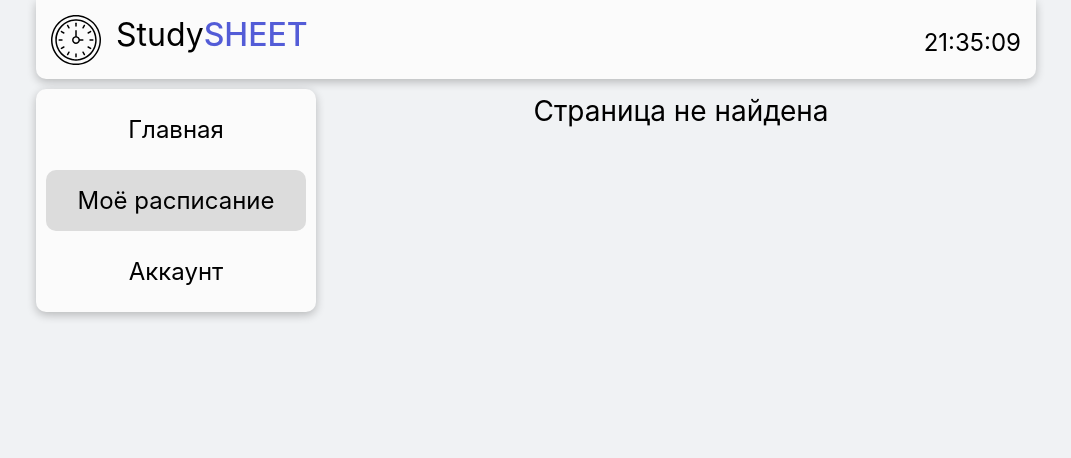
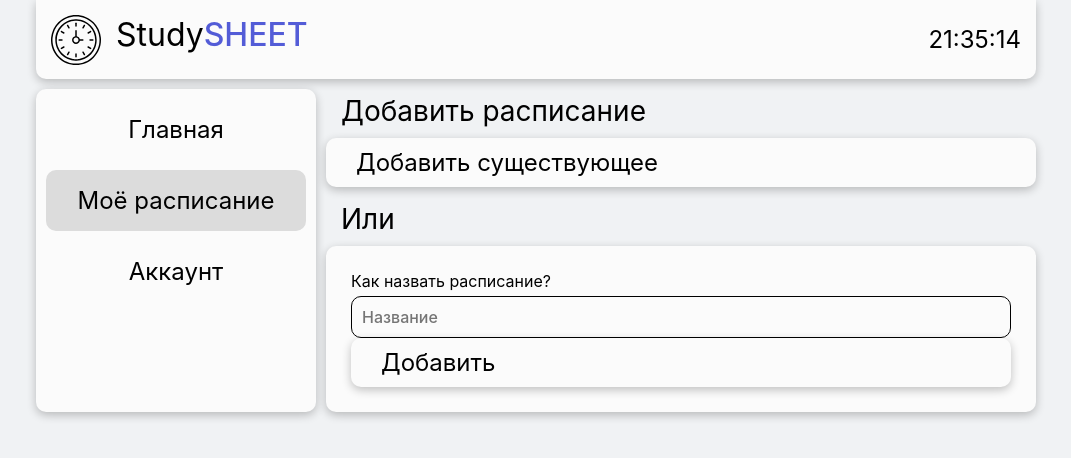
Before and after one commit to suvmer/studysheet, a React (Create React App) app in the folder client/: page /my/add in a window 1280 px wide. Shown: the top 458 px of the page, without its empty margins (104-1175 px from the left). Built offline with nearby package versions, Linux system fonts and the light colour scheme.

Commit message:
Create table page

```diff
--- a/client/src/App.css
+++ b/client/src/App.css
@@ -35,6 +35,9 @@ body {
   width: 1000px;
   margin: auto;
 }
+header * {
+  user-select: none;
+}
 
 header {
   background-color: var(--white);
@@ -42,7 +45,7 @@ header {
   padding: 15px 15px 10px 15px;
   display: flex;
   gap: 15px;
-  align-items: top;
+  align-items: start;
   border-radius: 0 0 10px 10px;
 }
 header a {
@@ -50,6 +53,7 @@ header a {
 }
 header p {
   margin-left: auto;
+  margin-bottom: 5px;
   font-size: var(--mid);
   align-self: center;
 }
@@ -104,6 +108,35 @@ aside a:focus, aside a.active {
   /*background-color: var(--white);
   box-shadow: rgba(0, 0, 0, 0.24) 0px 3px 20px;*/
   padding: 5px 15px 0 15px;
+  display: flex;
+  justify-content: space-between;
+}
+.event.create {
+  display: flex;
+  flex-direction: column;
+}
+.event.create input {
+  outline: none;
+  padding: 10px;
+  margin-top: 5px;
+  font-size: var(--small);
+  font-weight: 500;
+  border: solid 1px black;
+  border-radius: 10px;
+}
+.btn {
+  font-size: var(--mid);
+  padding: 10px 30px;
+  border-radius: 10px;
+  background-color: var(--white);
+  box-shadow: rgba(0, 0, 0, 0.24) 0px 3px 10px;
+  cursor: pointer;
+}
+.btn:hover {
+  background-color: var(--prewhite);
+}
+.btn:active {
+  background-color: var(--darkwhite);
 }
 .nextEvent {
   display: flex;
--- a/client/src/components/CreateTable.jsx
+++ b/client/src/components/CreateTable.jsx
@@ -1,6 +1,19 @@
 import React from "react";
 import classes from "../styles/UI/CreateTable.module.css";
+import { InfoBlock } from "./InfoBlock";
 
 export const CreateTable = () => {
-  return <div>NICE</div>;
+  return <><div className="midbox">
+  <mark className="big">Добавить расписание</mark>
+</div>
+<div className="btn" to="/my/add">Добавить существующее</div>
+  <div className="midbox center">
+    <mark className="big">Или</mark>
+  </div>
+<div className="event create">
+
+  <label for="name">Как назвать расписание?</label>
+  <input id="name" placeholder="Название"/>
+  <div className="btn" to="/my/add">Добавить</div>
+</div></>;
 };
--- a/client/src/components/Event.jsx
+++ b/client/src/components/Event.jsx
@@ -16,6 +16,7 @@ export const Event = () => {
     <hr />
     <div className="eventBody">{table.name}</div>
     <div className="eventTitle">Начнётся через {msToWords(table.start - curdate)}</div>
+    <hr />
     <br/>
 
     <InfoBlock text="Кабинет:">{table.cabinet}</InfoBlock>
--- a/client/src/components/Header.jsx
+++ b/client/src/components/Header.jsx
@@ -1,4 +1,5 @@
 import { useSelector } from "react-redux";
+import { NavLink } from "react-router-dom";
 import { Clock as Calendar } from "../resources/Calendars";
 import { dateToString } from "../utils/utils";
 
@@ -6,9 +7,9 @@ export const Header = () => {
     const curdate = useSelector(state => state.ui.time);
     return <header>
       <Calendar />
-      <a href="#">
+      <NavLink to="/">
         Study<mark className="blue bold">SHEET</mark>
-      </a>
+      </NavLink>
       <p>{dateToString(curdate)[1]}</p>
     </header>;
   }
--- a/client/src/components/SideBar.jsx
+++ b/client/src/components/SideBar.jsx
@@ -1,4 +1,4 @@
-import { Link, NavLink } from "react-router-dom";
+import { NavLink } from "react-router-dom";
 
 export const SideBar = () => {
     return <aside>
--- a/client/src/pages/MyPage.jsx
+++ b/client/src/pages/MyPage.jsx
@@ -3,12 +3,15 @@ import { dateToString } from '../utils/utils';
 import { useSelector } from 'react-redux';
 import { Event } from '../components/Event';
 import { InfoBlock } from '../components/InfoBlock';
+import { NavLink, useOutlet } from 'react-router-dom';
 
 export const MyPage = () => {
     const curdate = useSelector(state => state.ui.time);
-    return <div className="wall">
-            <div className="midbox">
+    const outlet = useOutlet();
+
+    const ownTables = <><div className="midbox">
     <mark className="big">Ваши расписания</mark>
+    <NavLink className="btn" to="/my/add">Добавить</NavLink>
 </div>
 <div className="event">
      <InfoBlock text="">ЯрГУ (2 курс)</InfoBlock>
@@ -18,6 +21,8 @@ export const MyPage = () => {
 
     <InfoBlock text="Событий в неделю:">5</InfoBlock>
     <InfoBlock text="Ближайшее событие:">00:45:00</InfoBlock>
-            </div>
+</div></>;
+    return <div className="wall">
+            {outlet || ownTables}
         </div>;
 }
```
Also changed, not shown: client/src/index.js (+6 -1 lines). Lines whose indentation alone changed are shown as unchanged.
